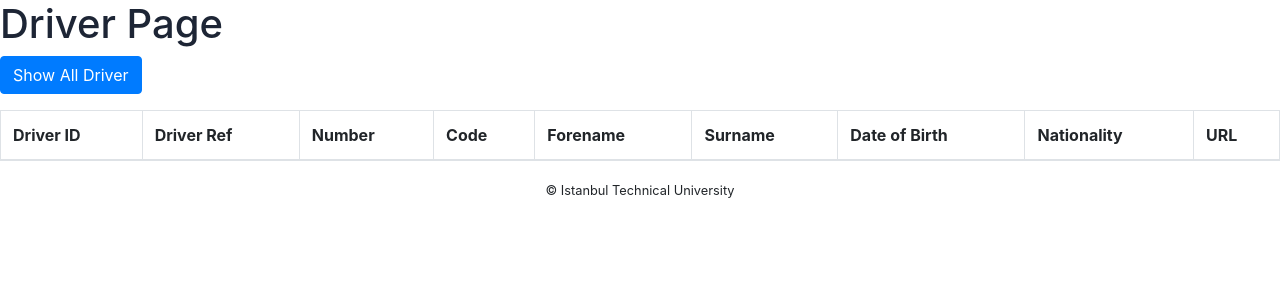
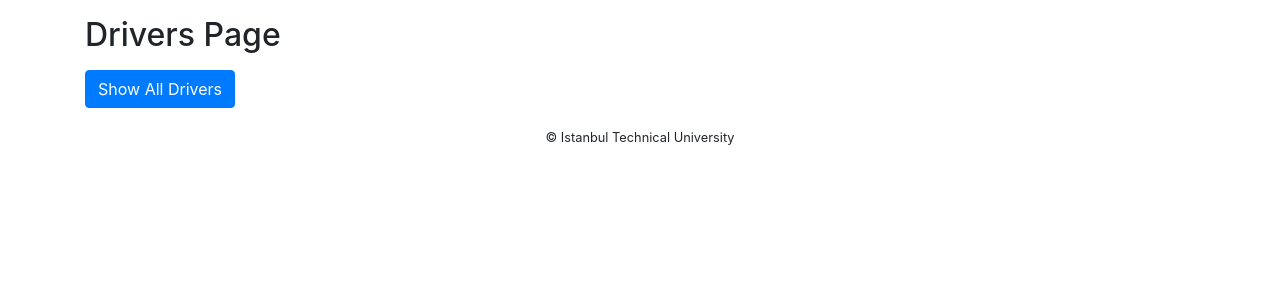
Before and after one commit to qwertymert/Formula1-Database-blg317e-project, a Flask app: page /drivers in a window 1280 px wide. Shown: the part 56-356 px from the top of the page. Run offline with Flask 3, Linux system fonts and the light colour scheme; lists and menus that the app fills with data are empty; some libraries are stand-ins or nearby versions.

Commit message:
Errors fixed buttons works correctly

```diff
--- a/templates/drivers.html
+++ b/templates/drivers.html
@@ -1,64 +1,39 @@
-{% extends 'layout.html' %}
+{% extends "layout.html" %}
 
-{% block title %}Driver{% endblock %}
+{% block title %}
+  Drivers Page
+{% endblock %}
+
+{% block page_title %}
+  <div class="container mt-3">
+    <h2>Drivers Page</h2>
+  </div>
+{% endblock %}
 
 {% block content %}
-  <h1>Driver Page</h1>
-
-  <!-- Button to show all pilots -->
-  <button id="showDriverButton" class="btn btn-primary">Show All Driver</button>
-
-  <!-- Table to display pilots -->
-  <table class="table table-bordered mt-3" id="pilotsTable">
+  <div class="container mt-3">
+    <form action="{{ url_for("viewDriver.drivers_page") }}" method="post">
+      <button class="btn btn-primary mb-3" type="submit">Show All Drivers</button>
+    </form>
+    {% if table_names %}
+    <table class="table">
       <thead>
         <tr>
-        <th>Driver ID</th>
-        <th>Driver Ref</th>
-        <th>Number</th>
-        <th>Code</th>
-        <th>Forename</th>
-        <th>Surname</th>
-        <th>Date of Birth</th>
-        <th>Nationality</th>
-        <th>URL</th>
+          {% for column in columns %}
+            <th>{{ column }}</th>
+          {% endfor %}
         </tr>
       </thead>
       <tbody>
-      <!-- Pilot data will be inserted here -->
+        {% for row in drivers_data %}
+          <tr class="driver-row">
+            {% for value in row %}
+              <td>{{ value }}</td>
+            {% endfor %}
+          </tr>
+        {% endfor %}
       </tbody>
     </table>
-
-  <script>
-    // Function to handle button click and show all drivers
-    document.getElementById('showDriverButton').addEventListener('click', function () {
-      showAllDriver();
-    });
-
-    // Function to display all drivers (assumes data is passed from the Flask route)
-    function showAllDriver() {
-      // Fetch data from the Flask route
-      fetch('/drivers', { method: 'POST' })
-        .then(response => response.json())
-        .then(data => {
-          var tableBody = document.querySelector('#pilotsTable tbody');
-          tableBody.innerHTML = ''; // Clear existing table data
-
-          // Iterate over data and append rows to the table
-          data.forEach(function (driver) {
-            var row = tableBody.insertRow();
-            row.insertCell(0).textContent = driver.driverId;
-            row.insertCell(1).textContent = driver.driverRef;
-            row.insertCell(2).textContent = driver.number;
-            row.insertCell(3).textContent = driver.code;
-            row.insertCell(4).textContent = driver.forename;
-            row.insertCell(5).textContent = driver.surname;
-            row.insertCell(6).textContent = driver.dob;
-            row.insertCell(7).textContent = driver.nationality;
-            row.insertCell(8).textContent = driver.url;
-          });
-        })
-        .catch(error => console.error('Error:', error));
-    }
-  </script>
-
+    {% endif %}
+  </div>
 {% endblock %}
--- a/viewDriver.py
+++ b/viewDriver.py
@@ -1,18 +1,21 @@
+from flask import Blueprint, render_template, current_app, request
 from MySqlRepository import MySQLRepository
-import views
-
-from flask import Blueprint, render_template, request, flash, redirect, url_for, current_app
-
 
 viewDriver = Blueprint('viewDriver', __name__)
 
-@viewDriver.route('/drivers',methods=['GET', 'POST'])
+@viewDriver.route("/drivers", methods=["GET", "POST"])
 def drivers_page():
+    repo = MySQLRepository()  # Assuming current_app is available
+
     if request.method == 'POST':
-        repo = MySQLRepository()
-        table_name = "drivers"
-        rows, cols = views.select_table(table_name)
-        cols = [col[0] for col in cols]
-        return render_template("drivers.html", table=rows, title=table_name, columns=cols)
+        # If the "Show All" button is clicked, fetch all drivers
+        drivers_data = repo.read('drivers')
+        columns = repo.get_columns('drivers')
+        table_names = repo.get_table_names()
+        table_names = [name[0] for name in table_names]
+        return render_template('drivers.html', drivers_data=drivers_data, columns=columns, table_names=table_names)
     else:
-        return render_template("drivers.html")
+        # Otherwise, fetch a limited number of drivers (adjust the limit as needed)
+        table_names = repo.get_table_names()
+        table_names = [name[0] for name in table_names]
+        return render_template('drivers.html', table_names=table_names)
```
Lines whose indentation alone changed are shown as unchanged.
